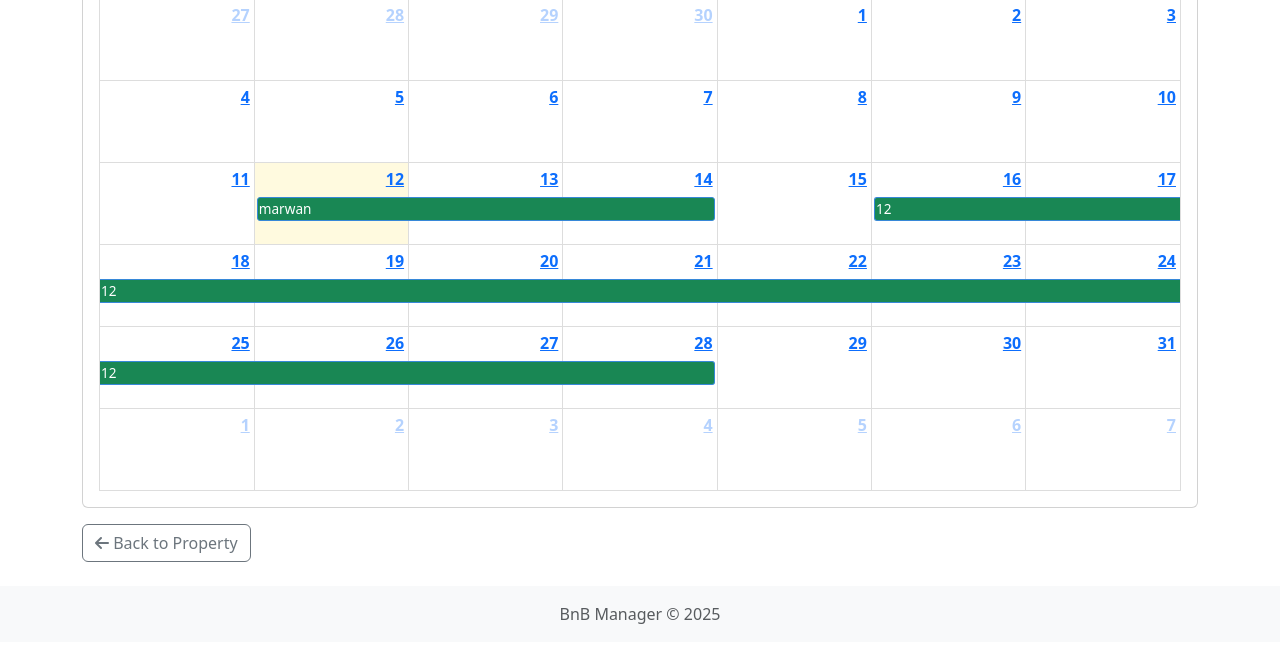
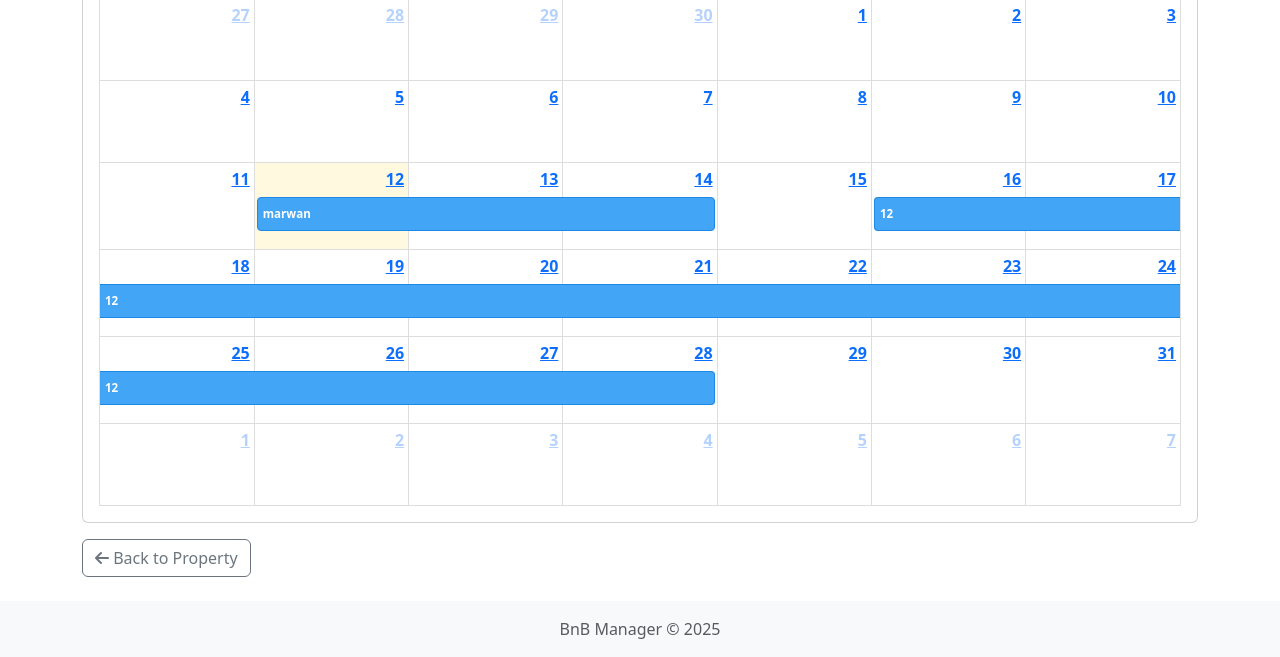
Before and after one commit to MarwanGithub/bnb_management_system, a Django app: page /booking/property/1/calendar/ in a window 1280 px wide. Shown: the part 263-920 px from the top of the page. Before the commit the page ends 887 px from the top, so only its background shows below. Run offline with Django 4.2, Linux system fonts and the light colour scheme; data comes from the database, SQL or seed files in the repository; both versions use the stored data as it was after the commit; some libraries are stand-ins or nearby versions.

Commit message:
added the button for today as inital date for booking. make the calendar booked days more beautiful in size and color

```diff
--- a/booking/templates/booking/calendar.html
+++ b/booking/templates/booking/calendar.html
@@ -10,14 +10,38 @@
     font-weight: bold;
   }
 
-  /* Make the day numbers more visible */
   .fc-daygrid-day-top {
     z-index: 5;
   }
 
-  /* Show day number on top of events */
   .fc .fc-daygrid-day-top {
     position: relative;
+  }
+
+  /* --- Styling for Booked Events (Professional Blue) --- */
+  .fc-daygrid-event { /* Or use .fc-event for all event types */
+    /* Professional Blue */
+    background-color: #42A5F5 !important;
+    border-color: #1E88E5 !important;     /* A slightly darker shade for the border */
+    color: white !important;              /* Text color for the event */
+
+    /* Other visual enhancements for the event bar */
+    padding-top: 5px !important;
+    padding-bottom: 5px !important;
+    align-items: center; /* Vertically center content */
+    display: flex;       /* Use flex for better alignment */
+    border-radius: 4px;  /* Soften corners */
+  }
+
+  .fc-event-main {
+    /* Ensures the inner content takes up space and is styled */
+    padding: 2px 4px;    /* Internal padding for event content */
+    font-size: 0.85em;   /* Adjust font size if necessary */
+    line-height: 1.4;    /* Improve text readability */
+  }
+
+  .fc-event-title {
+    font-weight: bold;   /* Make event title bold */
   }
 </style>
 {% endblock %}
@@ -38,7 +62,7 @@
   <div class="col-12">
     <div class="card">
       <div class="card-body">
-        <div id="calendar"></div>
+        <div id="calendar"></div> {# THIS IS WHERE THE CALENDAR IS RENDERED #}
       </div>
     </div>
   </div>
@@ -67,7 +91,6 @@
       height: 'auto',
       selectable: true,
       select: function(info) {
-        // Redirect to create booking with pre-filled dates
         window.location.href = "{% url 'booking_create' property.id %}?start_date=" + info.startStr + "&end_date=" + info.endStr;
       }
     });
```
Also changed, not shown: booking/templates/booking/booking_form.html (+23 -0 lines), db.sqlite3.
